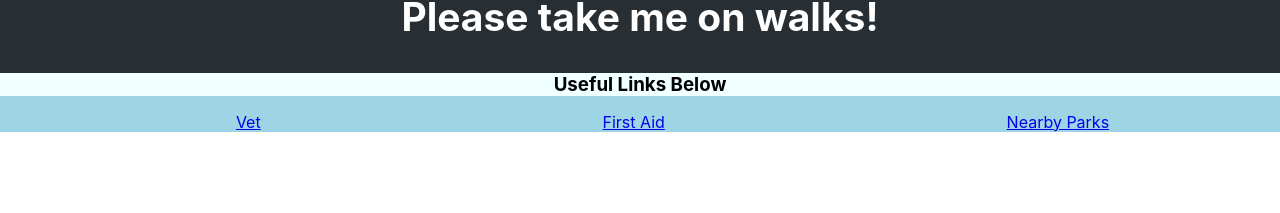
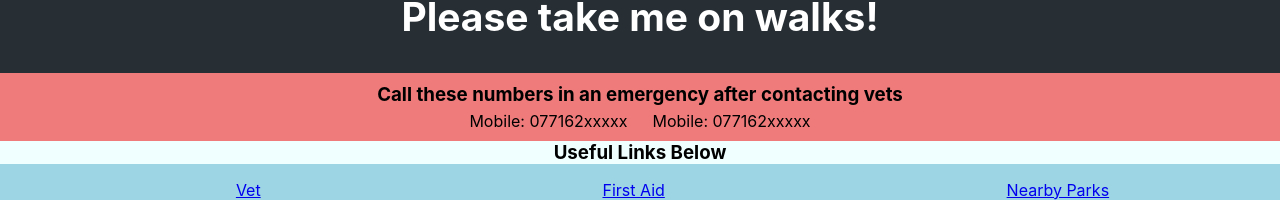
Before and after one commit to sanchayarun/React-Week-11, a React (Create React App) app: page / in a window 1280 px wide. Shown: the part 819-1032 px from the top of the page. Before the commit the page ends 967 px from the top, so only its background shows below. Built offline with nearby package versions, Linux system fonts and the light colour scheme.

Commit message:
props exercise

```diff
--- a/src/App.css
+++ b/src/App.css
@@ -43,6 +43,21 @@
   color: #8accde;
 }
 
+.App-contact{
+  background-color: rgb(239, 123, 123);
+  padding-top: 10px;
+  padding-bottom: 10px;
+}
+
+.Contact-info{
+  margin: 0;
+}
+
+.Contact-header{
+  margin: 0;
+  padding-bottom: 5px;
+}
+
 .App-footer{
   background-color: #9dd5e4;
   display: block;
--- a/src/App.js
+++ b/src/App.js
@@ -1,6 +1,7 @@
 import './App.css';
 import Footer from './Footer/Footer.jsx';
 import MyComponent from './Component/MyComponent';
+import ContactComponent from './Prop_Component/contactComponent';
 
 function App() {
   const address = {
@@ -32,11 +33,12 @@ function App() {
         </a>
         <MyComponent />
       </header>
+      <div className="App-contact" > <ContactComponent /></div>
+      </div>
 
-    </div>
-    <div className = "App-footer">
-        <Footer />
-    </div>
+      <div className = "App-footer">
+          <Footer />
+      </div>
 
     </>
 
--- /dev/null
+++ b/src/Prop_Component/contactComponent.jsx
@@ -0,0 +1,12 @@
+import ContactInfo from "./contactProp";
+
+const ContactComponent = () => {
+    return (
+    <>
+      <h3 className="Contact-header">Call these numbers in an emergency after contacting vets</h3>
+      <ContactInfo mobile = "077162xxxxx" mobileTwo = "077162xxxxx"/>
+    </>
+    )
+}
+
+export default ContactComponent;
--- /dev/null
+++ b/src/Prop_Component/contactProp.jsx
@@ -0,0 +1,8 @@
+
+const ContactInfo = (props) => {
+    return(
+        <p className="Contact-info">Mobile: {props.mobile} &emsp; Mobile: {props.mobileTwo} </p>
+    );
+}
+
+export default ContactInfo;
```
